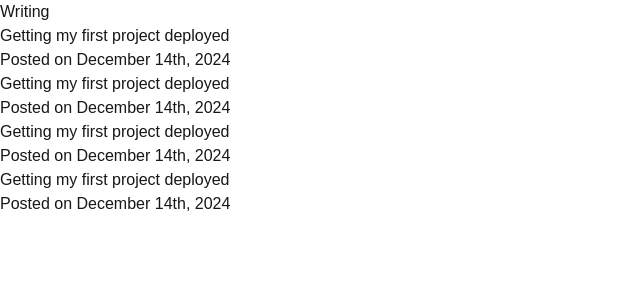
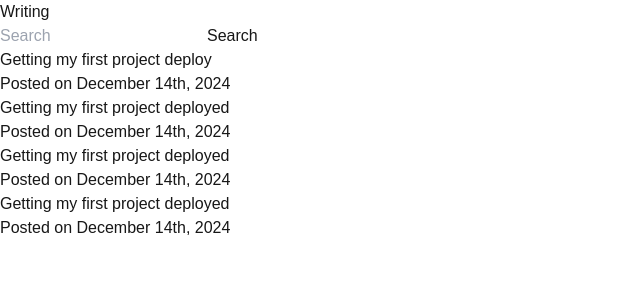
Before and after one commit to chrrstiang/personal-site, a Next.js app in the folder personal-site/: page /writing in a window 1280 px wide. Shown: the top 300 px of the page, without its empty margins (0-640 px from the left). Built offline with nearby package versions, Linux system fonts and the light colour scheme; a web font is replaced by a local one.

Commit message:
search bar added
added search bar, moving onto contact page

```diff
--- a/personal-site/src/app/writing/page.tsx
+++ b/personal-site/src/app/writing/page.tsx
@@ -10,9 +10,14 @@ export default function WritingContainer() {
     return(
         <div className="flex flex-col items-center">
             <h1 className="m-10 text-6xl rothwood-bold py-8">Writing</h1>
-            <div className="grid grid-cols-1 sm:grid-cols-2 mx-5 gap-5 lg:gap-16">
+            <form className="flex flex-row justify-center md:justify-normal px-10 md:px-0 mb-7 w-full md:max-w-screen-sm h-8">
+                <input className="border w-9/12 rothwood"
+                type="text" placeholder="Search" />
+                <button className="w-3/12 border rothwood" type="button">Search</button>
+            </form>
+            <div className="grid grid-cols-1 sm:grid-cols-2 mx-10 gap-5 lg:gap-16">
             <Writing
-            writingTitle="Getting my first project deployed"
+            writingTitle="Getting my first project deploy"
             writingDate="December 14th, 2024" />
             <Writing
             writingTitle="Getting my first project deployed"
```
